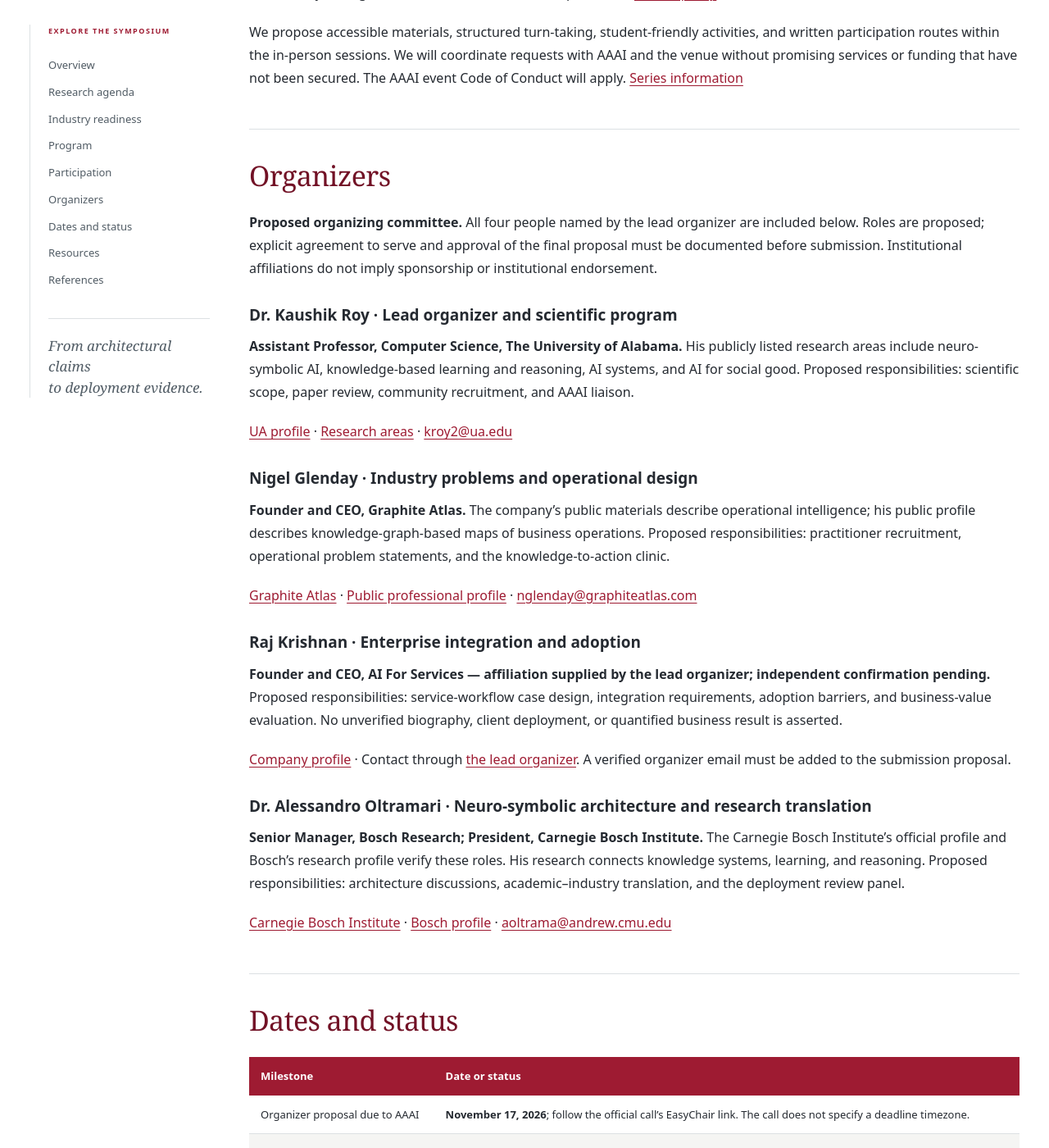
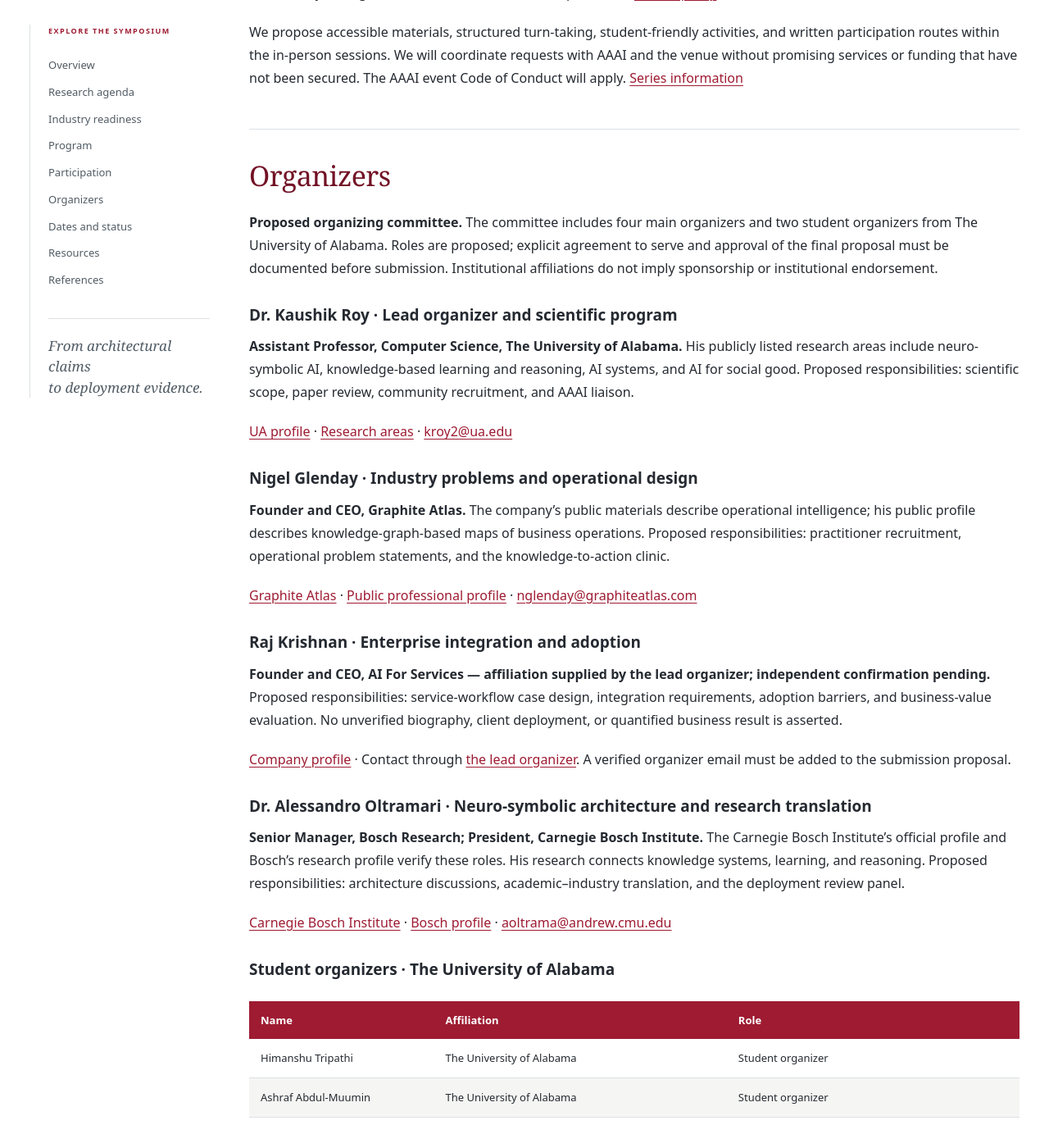
Before and after one commit to kauroy1994/AAAI-Symposium-Concept, a Jekyll site: the page built from index.md, in a window 1280 px wide and 1400 px high, scrolled down 6616 px. Shown: the whole window at 82% size. Built offline with Jekyll 4.4.1, drawn with Linux system fonts in a browser that asks for light colours; some of the changed text lies outside the part shown.

Commit message:
Add Himanshu Tripathi and Ashraf Abdul-Muumin as UA student organizers

```diff
--- a/proposal/proposal.md
+++ b/proposal/proposal.md
@@ -9,7 +9,7 @@ March 22–24, 2027 · Santa Clara University, Santa Clara, California
 
 **Webpage:** [GitHub-hosted symposium page](https://github.com/kauroy1994/AAAI-Symposium-Concept)
 
-**Organizer-review draft, October 27, 2026.** The proposal is not ready to submit until the organizer confirmations, Raj Krishnan's verified email, and the participant-interest list described on page 5 have been completed. No symposium acceptance or speaker commitment is asserted.
+**Organizer-review draft, October 27, 2026.** The proposal is not ready to submit until the organizer confirmations and verified contact details, and the participant-interest list described on page 5 have been completed. No symposium acceptance or speaker commitment is asserted.
 
 ## 1. Motivation, scope, and community
 
@@ -100,7 +100,7 @@ All times are local to Santa Clara (Pacific Daylight Time, UTC−7). Session blo
 
 ## 4. Proposed organizing committee and execution
 
-Four organizers are proposed across academic, industrial research, and entrepreneurial settings. Responsibilities below are assignments for agreement, not representations that consent has already been obtained. Institutional affiliations do not imply sponsorship. Public professional contact details are used where verified.
+Four main organizers and two UA student organizers are proposed across academic, industrial research, and entrepreneurial settings. Responsibilities below are assignments for agreement, not representations that consent has already been obtained. Institutional affiliations do not imply sponsorship. Public professional contact details are used where verified.
 
 **Dr. Kaushik Roy — lead organizer and scientific program.** Assistant Professor of Computer Science, The University of Alabama. UA lists neuro-symbolic AI, knowledge-based learning and reasoning, AI systems, and AI for social good among his research areas. He will coordinate scientific scope, reviewing, academic recruitment, and AAAI liaison. **Email:** kroy2@ua.edu. [UA profile](https://eng.ua.edu/eng-directory/dr-kaushik-roy/); [research areas](https://cs.ua.edu/faculty-staff/our-new-fall-2025-faculty/).
 
@@ -109,6 +109,14 @@ Four organizers are proposed across academic, industrial research, and entrepren
 **Raj Krishnan — enterprise integration and adoption.** Founder and CEO, AI For Services, as supplied by the lead organizer. Independent verification of this exact title and affiliation, a verified organizer email, and an approved biography remain outstanding. The proposed role covers service-workflow cases, integration constraints, adoption barriers, and business-value evaluation. **Email:** to be provided and verified before submission; interim coordination through kroy2@ua.edu. [Company profile](https://www.linkedin.com/company/aiforservices). No quantified deployment or client claim is made.
 
 **Dr. Alessandro Oltramari — neuro-symbolic architecture and research translation.** Senior Manager at Bosch Research and President of the Carnegie Bosch Institute, verified by Bosch and the Institute. His research connects knowledge systems, learning, and reasoning. He will coordinate architecture discussions, academic–industry translation, and the deployment review panel. **Email:** aoltrama@andrew.cmu.edu. [Institute profile](https://carnegiebosch.cmu.edu/team/bios/oltramari-alessandro.html); [Bosch profile](https://www.bosch.com/research/about-bosch-research/our-research-experts/alessandro-oltramari/).
+
+### Student organizers
+
+**Himanshu Tripathi — student organizer, The University of Alabama.**
+
+**Ashraf Abdul-Muumin — student organizer, The University of Alabama.**
+
+Professional email addresses and agreements to serve will be recorded before submission; interim coordination is through kroy2@ua.edu.
 
 ### Recruitment, review, and participation
 
@@ -124,7 +132,7 @@ All presenters, invited speakers, and panelists must attend in person; all parti
 
 **Participant-interest evidence — required before submission.** No documented list of contacted participants who expressed interest was supplied for this draft. An outreach plan is not a substitute for that list. Before submission, this paragraph must be replaced with actual names and affiliations of interested respondents, with dates and private evidence references retained by the lead organizer. Respondents need not commit to attend. Consent to include a name in the AAAI-reviewed proposal must be distinguished from consent to public listing. Public repository files must not contain private correspondence or contact registers.
 
-**Organizer agreement — required before submission.** Each named organizer must explicitly agree to serve, approve the final role and affiliation, and review the proposal. Raj Krishnan's verified email and title must be supplied. These are substantive completion requirements; the current draft does not assert that they have been met. No keynote, panelist, sponsor, or accepted participant is represented as confirmed.
+**Organizer agreement — required before submission.** Each named organizer must explicitly agree to serve, approve the final role and affiliation, and review the proposal. Raj Krishnan's verified email and title, and verified professional emails for both student organizers, must be supplied. These are substantive completion requirements; the current draft does not assert that they have been met. No keynote, panelist, sponsor, or accepted participant is represented as confirmed.
 
 **Execution and outputs.** The committee will prepare calls for participation and registration, publicize the event beyond AAAI, review participation requests, provide invitee and accepted-author lists for registration, finalize the program, and supply information requested by AAAI's proceedings team. AAAI will handle local arrangements and logistical support under its call. We propose four outputs: a deployment evidence-contract template; a failure-and-recovery taxonomy; a comparative case matrix; and a research roadmap that preserves unresolved disagreements. An organizer-edited synthesis is planned within six weeks after the event, subject to contributor review and consent. No special issue, archival venue, dataset release, or external partnership is promised.
 
--- a/proposal/submission-checklist.md
+++ b/proposal/submission-checklist.md
@@ -7,8 +7,8 @@ Checked against the [AAAI 2027 Spring Symposium organizer call](https://aaai.org
 | Title | Proposal p. 1 | Drafted. |
 | Description, specific interests, and format | Proposal pp. 1–2 | Drafted. |
 | Full 2.5-day preliminary program | Proposal p. 3 | Drafted; no speaker falsely described as confirmed. |
-| Preferably 3+ organizers from different sites | Proposal p. 4 | Four proposed organizers; explicit agreement must be recorded. |
-| Names and email addresses of organizers | Proposal p. 4 | Three public professional emails verified; Raj's email outstanding. |
+| Preferably 3+ organizers from different sites | Proposal p. 4 | Four main organizers plus two UA student organizers; explicit agreement must be recorded for all six. |
+| Names and email addresses of organizers | Proposal p. 4 | Three public professional emails verified; emails for Raj Krishnan, Himanshu Tripathi, and Ashraf Abdul-Muumin remain outstanding. |
 | Organizers have agreed to serve | Proposal pp. 4–5 | Not established by the supplied information; obtain approval from every organizer. |
 | Symposium webpage URL, if available | Proposal pp. 1 and 5 | Public README URL supplied; Pages display requires activation. |
 | Contacted potential participants who expressed interest | Proposal p. 5 | NOT COMPLETE. Obtain genuine responses and replace the draft disclosure with a real list. |
@@ -20,7 +20,7 @@ Checked against the [AAAI 2027 Spring Symposium organizer call](https://aaai.org
 
 ## Before submission
 
-- Obtain all four organizers' explicit agreement, approved roles, and approved affiliations; verify Raj Krishnan's professional email and exact title. The public company page alone does not verify his title.
+- Obtain all six organizers' explicit agreement, approved roles, and approved affiliations; verify Raj Krishnan's professional email and exact title, and the professional emails of UA student organizers Himanshu Tripathi and Ashraf Abdul-Muumin. The public company page alone does not verify his title.
 - Collect genuine expressions of interest. Retain dates and evidence privately; include names and affiliations in the proposal only with permission. Do not invent respondents or count outreach targets as interested participants.
 - Ask organizers and selected interested participants to comment on the draft, as encouraged by AAAI.
 - Replace the readiness disclosures on pages 1 and 5 once their underlying requirements are genuinely satisfied. Do not merely delete warnings.
```
Also changed, not shown: SOURCES.md (+4 -2 lines), scripts/validate.py (+6 -4 lines), .github/workflows/update-student-organizers.yml (deleted), README.md, 1 other file.
